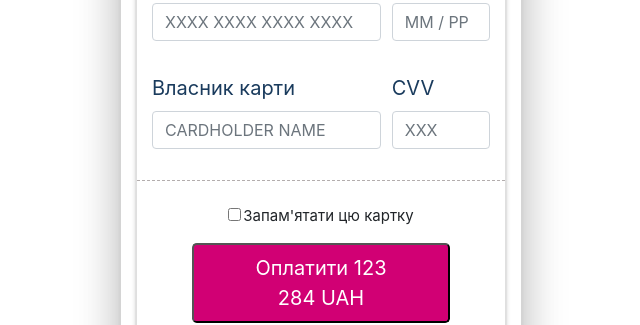
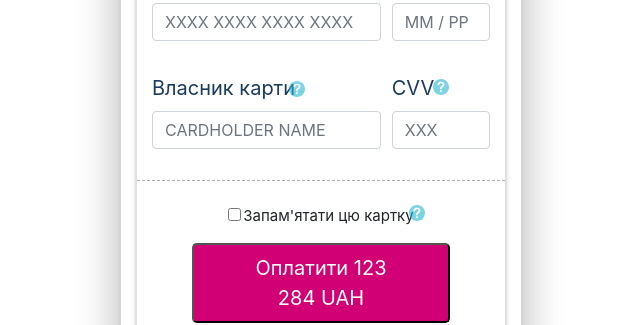
Before and after one commit to detoner777/kasta-payment-widget, a React (Create React App) app: page / in a window 1280 px wide. Shown: the part 237-562 px from the top of the page, without its empty margins (319-959 px from the left). Built offline with nearby package versions, Linux system fonts and the light colour scheme.

Commit message:
card header styling, implement popovers

```diff
--- a/package.json
+++ b/package.json
@@ -6,9 +6,12 @@
     "@testing-library/jest-dom": "^4.2.4",
     "@testing-library/react": "^9.4.1",
     "@testing-library/user-event": "^7.2.1",
+    "bootstrap": "^4.4.1",
     "react": "^16.12.0",
+    "react-awesome-popover": "^6.1.1",
     "react-dom": "^16.12.0",
-    "react-scripts": "3.4.0"
+    "react-scripts": "3.4.0",
+    "reactstrap": "^8.4.1"
   },
   "scripts": {
     "start": "react-scripts start",
--- a/src/component/PaymentWidget.js
+++ b/src/component/PaymentWidget.js
@@ -1,14 +1,21 @@
-import React from "react";
+import React, { useState, Fragment } from "react";
 import { ReactComponent as KastaLogo } from "../icons/kasta-logo.svg";
 import { ReactComponent as DssLogo } from "../icons/dss-logo.svg";
 import { ReactComponent as MasterCardLogo } from "../icons/mastercard-secure.svg";
 import { ReactComponent as VisaLogo } from "../icons/visa-secure.svg";
 import { ReactComponent as KastaPayLogo } from "../icons/kastapay.svg";
 import { ReactComponent as CreditCardLogo } from "../icons/credit-card.svg";
-import { ReactComponent as questinMarkLogo } from "../icons/question-mark.svg";
+import { ReactComponent as QuestinMarkLogo } from "../icons/question-mark.svg";
+import { Popover, PopoverBody } from "reactstrap";
 
-function PaymentWidget() {
-  return (
+const Widget = ({
+  popoverOpenCardholder,
+  toggleCardholder,
+  popoverOpenCvv,
+  toggleCvv,
+  toggleChecked,
+  popoverOpenChecked
+}) => (
   <div className="widget-wrapper">
     <div className="widget__padding">
       {/* --------Widget header --------- */}
@@ -30,6 +37,7 @@ function PaymentWidget() {
         <div className="cards">
           <div className="card">
             <div className="card__body">
+
               <div className="card__header">
                 <div className="card__header_left">
                   <div className="card_new_card">
@@ -90,6 +98,25 @@ function PaymentWidget() {
                     >
                       Власник карти
                     </label>
+                    <div className="cardholder-popover">
+                      {" "}
+                      <QuestinMarkLogo
+                        id="Popover1"
+                        type="button"
+                        className="cardholder-popover-svg"
+                      />{" "}
+                      <Popover
+                        placement="top"
+                        isOpen={popoverOpenCardholder}
+                        target="Popover1"
+                        toggle={toggleCardholder}
+                      >
+                        <PopoverBody>
+                          Фамілія і ім´я людини на яке випущена картка. Для
+                          іменних карток — нанесено на карткy
+                        </PopoverBody>
+                      </Popover>
+                    </div>
 
                     <input
                       id="cardpay-cardholder"
@@ -108,6 +135,24 @@ function PaymentWidget() {
                       <span>CVV</span>
                     </label>
 
+                    <div className="cvv-popover">
+                      {" "}
+                      <QuestinMarkLogo
+                        id="Popover2"
+                        type="button"
+                        className="cvv-popover-svg"
+                      />{" "}
+                      <Popover
+                        placement="top"
+                        isOpen={popoverOpenCvv}
+                        target="Popover2"
+                        toggle={toggleCvv}
+                      >
+                        <PopoverBody>
+                          Останні 3 цифри на зворотній стороні картки
+                        </PopoverBody>
+                      </Popover>
+                    </div>
                     <input
                       id="cardpay-cardsecure"
                       type="tel"
@@ -132,6 +177,26 @@ function PaymentWidget() {
                         Запам'ятати цю картку
                       </span>
                     </label>
+
+                    <div className="cardholder-checked">
+                      {" "}
+                      <QuestinMarkLogo
+                        id="Popover3"
+                        type="button"
+                        className="cardholder-popover-svg"
+                      />{" "}
+                      <Popover
+                        placement="top"
+                        isOpen={popoverOpenChecked}
+                        target="Popover3"
+                        toggle={toggleChecked}
+                      >
+                        <PopoverBody>
+                          Наступного разу можна буде вибрати збережену карту i
+                          оплатити вводячи тільки CVV
+                        </PopoverBody>
+                      </Popover>
+                    </div>
                   </div>
                 </div>
                 <div className="form-actions">
@@ -146,6 +211,7 @@ function PaymentWidget() {
               </div>
 
               {/* ---------Сard foot part ends---------- */}
+              {/* </form> */}
             </div>
           </div>
         </div>
@@ -171,5 +237,28 @@ function PaymentWidget() {
     </div>
   </div>
 );
-}
+
+const PaymentWidget = () => {
+  const [popoverOpenCardholder, setPopoverOpenCardholder] = useState(false);
+  const [popoverOpenCvv, setPopoverOpenCvv] = useState(false);
+  const [popoverOpenChecked, setPopoverOpenChecked] = useState(false);
+
+  const toggleCardholder = () =>
+    setPopoverOpenCardholder(!popoverOpenCardholder);
+  const toggleCvv = () => setPopoverOpenCvv(!popoverOpenCvv);
+  const toggleChecked = () => setPopoverOpenChecked(!popoverOpenChecked);
+
+  return (
+    <Fragment>
+      <Widget
+        popoverOpenCardholder={popoverOpenCardholder}
+        toggleCardholder={toggleCardholder}
+        popoverOpenCvv={popoverOpenCvv}
+        toggleCvv={toggleCvv}
+        popoverOpenChecked={popoverOpenChecked}
+        toggleChecked={toggleChecked}
+      />
+    </Fragment>
+  );
+};
 export default PaymentWidget;
--- a/src/index.css
+++ b/src/index.css
@@ -168,6 +168,28 @@ body {
   width: 30%;
   margin-left: 0.5em;
 }
+.cardholder-popover {
+  width: 1rem;
+  position: absolute;
+  top: 12.1rem;
+  left: 9.5rem;
+  opacity: 60%;
+}
+
+.cvv-popover {
+  width: 1rem;
+  position: absolute;
+  top: 12rem;
+  left: 18.5rem;
+  opacity: 60%;
+}
+.cardholder-checked {
+  width: 1rem;
+  position: absolute;
+  top: 20rem;
+  left: 17rem;
+  opacity: 60%;
+}
 
 /* ---------Сard foot part ----------  */
 .card__foot {
```
Also changed, not shown: 1 other file (tests, documents, lock files or other folders). Lines whose indentation alone changed are shown as unchanged.
